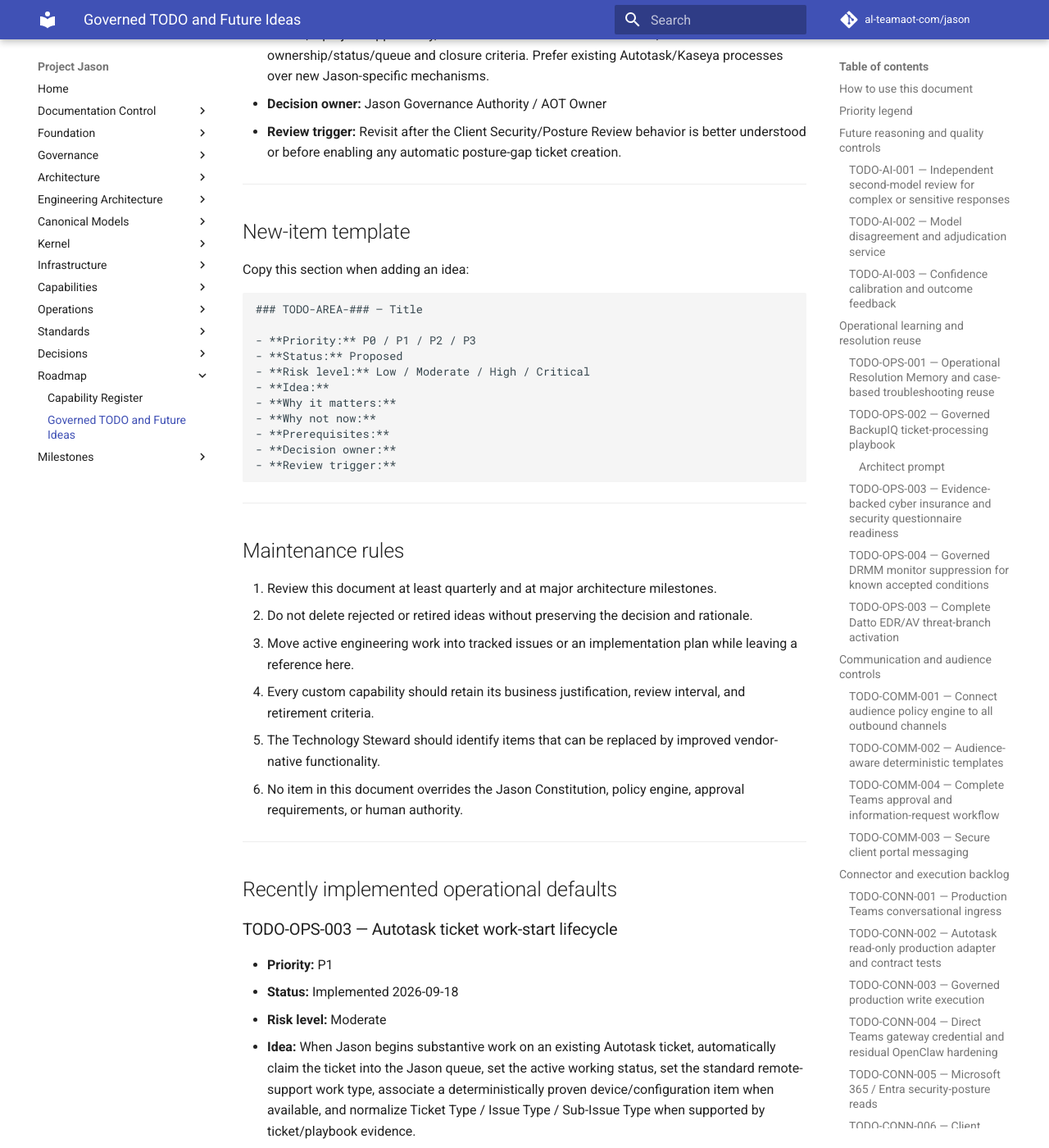
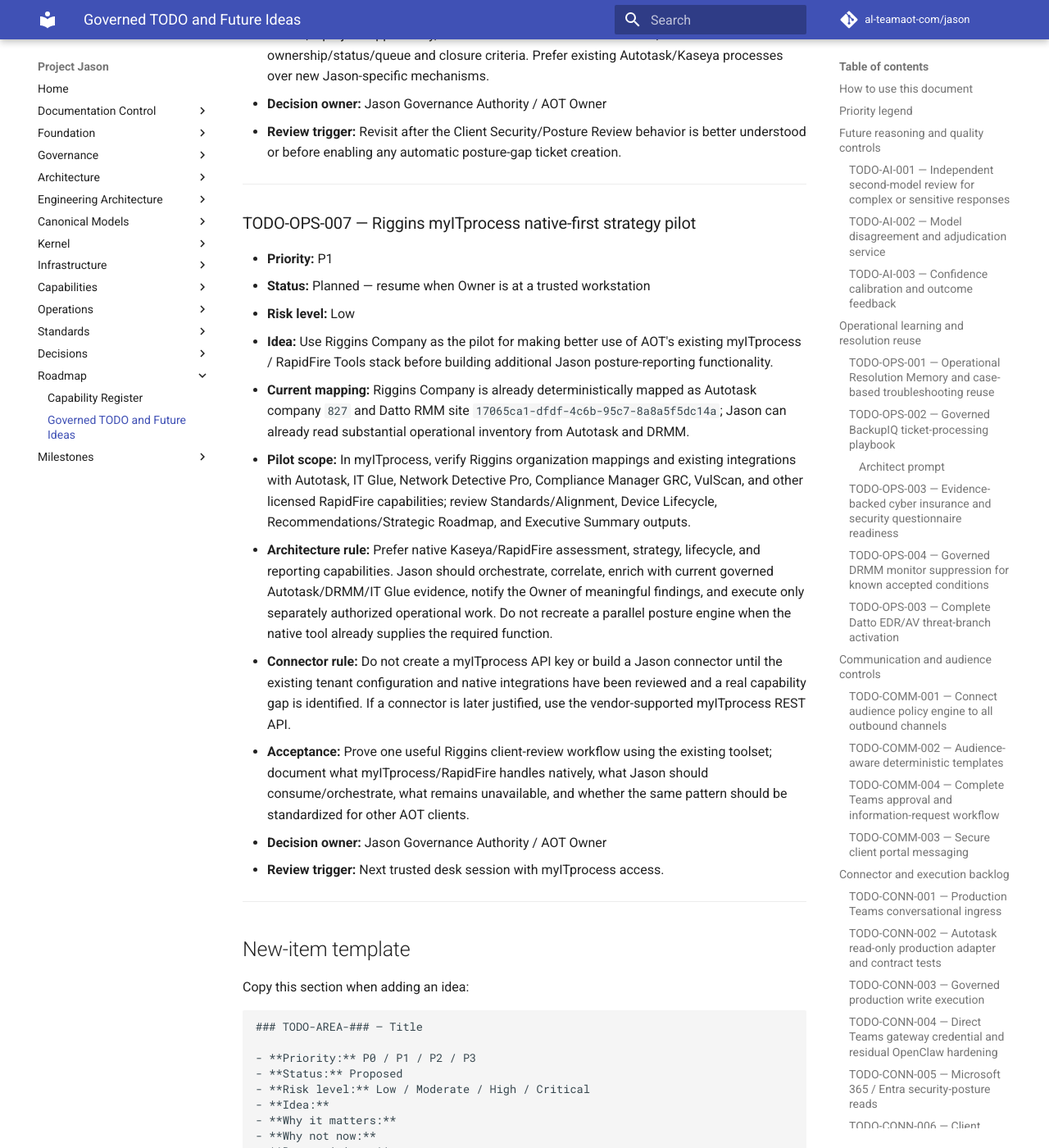
Before and after one commit to al-teamaot-com/jason, an MkDocs documentation site: the page built from docs/roadmaps/Project-Jason-TODO-and-Future-Ideas.md, in a window 1280 px wide and 1400 px high, scrolled down 34481 px. Shown: the whole window at 82% size. Built offline with MkDocs 1.6.1 and Material for MkDocs 9.7.7, drawn with Linux system fonts in a browser that asks for light colours; comment, search, counter and statistics services are not loaded.

Commit message:
Add Riggins myITprocess strategy pilot

```diff
--- a/docs/roadmaps/Project-Jason-TODO-and-Future-Ideas.md
+++ b/docs/roadmaps/Project-Jason-TODO-and-Future-Ideas.md
@@ -966,6 +966,22 @@
 
 ---
 
+### TODO-OPS-007 — Riggins myITprocess native-first strategy pilot
+
+- **Priority:** P1
+- **Status:** Planned — resume when Owner is at a trusted workstation
+- **Risk level:** Low
+- **Idea:** Use Riggins Company as the pilot for making better use of AOT's existing myITprocess / RapidFire Tools stack before building additional Jason posture-reporting functionality.
+- **Current mapping:** Riggins Company is already deterministically mapped as Autotask company `827` and Datto RMM site `17065ca1-dfdf-4c6b-95c7-8a8a5f5dc14a`; Jason can already read substantial operational inventory from Autotask and DRMM.
+- **Pilot scope:** In myITprocess, verify Riggins organization mappings and existing integrations with Autotask, IT Glue, Network Detective Pro, Compliance Manager GRC, VulScan, and other licensed RapidFire capabilities; review Standards/Alignment, Device Lifecycle, Recommendations/Strategic Roadmap, and Executive Summary outputs.
+- **Architecture rule:** Prefer native Kaseya/RapidFire assessment, strategy, lifecycle, and reporting capabilities. Jason should orchestrate, correlate, enrich with current governed Autotask/DRMM/IT Glue evidence, notify the Owner of meaningful findings, and execute only separately authorized operational work. Do not recreate a parallel posture engine when the native tool already supplies the required function.
+- **Connector rule:** Do not create a myITprocess API key or build a Jason connector until the existing tenant configuration and native integrations have been reviewed and a real capability gap is identified. If a connector is later justified, use the vendor-supported myITprocess REST API.
+- **Acceptance:** Prove one useful Riggins client-review workflow using the existing toolset; document what myITprocess/RapidFire handles natively, what Jason should consume/orchestrate, what remains unavailable, and whether the same pattern should be standardized for other AOT clients.
+- **Decision owner:** Jason Governance Authority / AOT Owner
+- **Review trigger:** Next trusted desk session with myITprocess access.
+
+---
+
 ## New-item template
 
 Copy this section when adding an idea:
```
